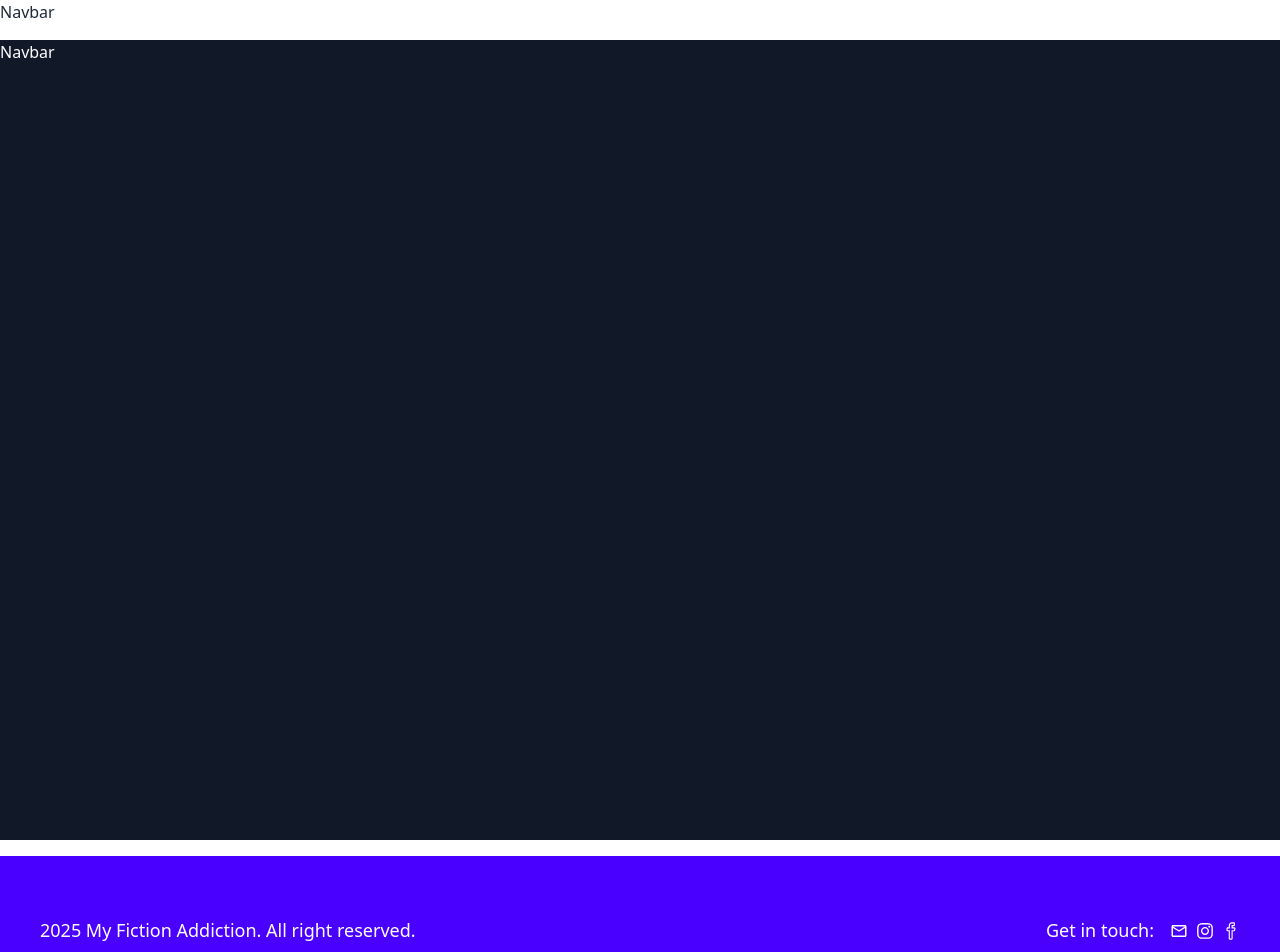
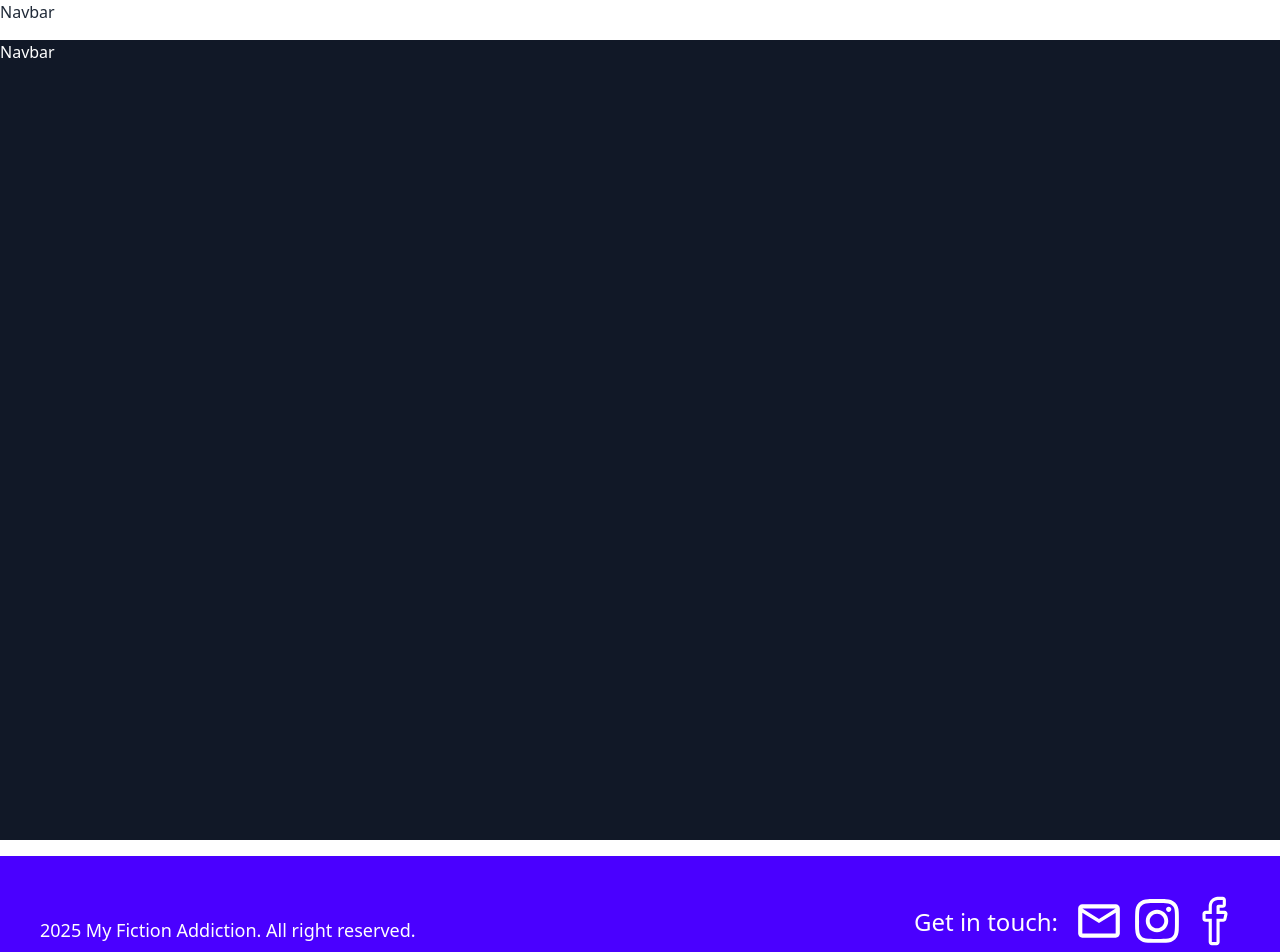
Before and after one commit to MaksimShupta/FullstackBlog_frontend, a React (Vite) app: page / in a window 1280 px wide. Shown: the top 952 px of the page. Built offline with nearby package versions, Linux system fonts and the light colour scheme.

Commit message:
finish the footer

```diff
--- a/src/components/Footer.jsx
+++ b/src/components/Footer.jsx
@@ -15,18 +15,17 @@ const Footer = () => {
         {/* end of left side */}
 
         {/* right side */}
-        <div className="flex flex-row text-lg  mt-5 items-start sm:items-end sm:justify-end text-white sm:mt-0">
-          <p className="mr-4 ">Get in touch:</p>
-          <div className="flex flex-row gap-2 mb-1  ">
+        <div className="flex flex-row text-2xl  mt-5 items-start sm:items-end sm:justify-end text-white sm:mt-0">
+          <p className="mr-4 sm:mb-2">Get in touch:</p>
+          <div className="flex flex-row  gap-2   ">
             <Link to="https://mail.google.com/mail/">
-              <MdOutlineMail />
+              <MdOutlineMail size={50}/>
             </Link>
-            {/* <Link to="https://www.instagram.com/"> */}
-              <FaInstagram />
-            {/* </Link> */}
-
-            <Link to="https://www.facebook.com/">
-              <SlSocialFacebook />
+            <Link to="https://www.instagram.com/">
+              <FaInstagram size={50} />
+            </Link>
+            <Link to="https://www.facebook.com/" >
+              <SlSocialFacebook size={50} />
             </Link>
           </div>
         </div>
```
